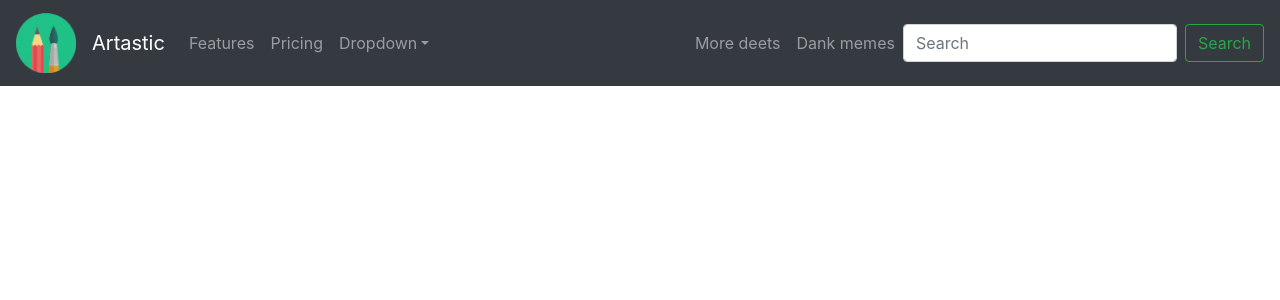
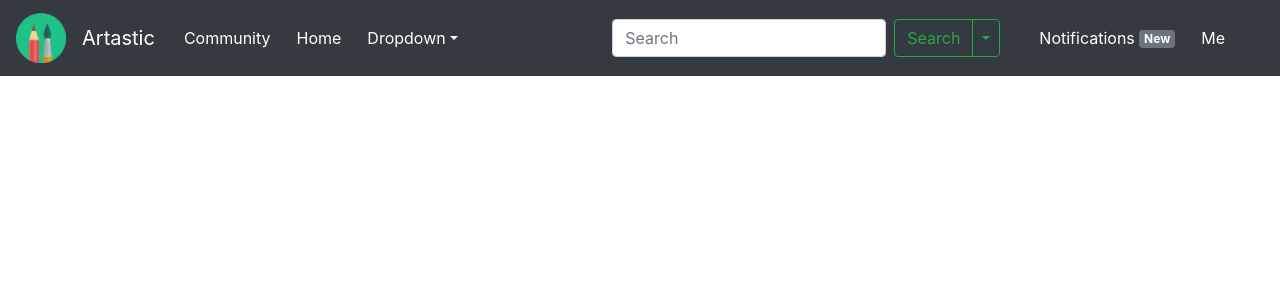
Before and after one commit to ziyiyizi/ArtasticFrontend, a React (Create React App) app: page / in a window 1280 px wide. Shown: the top 300 px of the page. Built offline with nearby package versions, Linux system fonts and the light colour scheme.

Commit message:
refined navbar'

```diff
--- a/src/BannerMod.js
+++ b/src/BannerMod.js
@@ -1,7 +1,7 @@
 import React, { Component } from 'react';
 import logo from './Artastic.png';
 //import './BannerMod.css';
-import {Navbar, Nav, NavDropdown, Button, Form, FormControl, ButtonToolbar} from 'react-bootstrap'
+import {Navbar, Nav, NavDropdown, Button, Form, FormControl, ButtonToolbar, DropdownButton, Dropdown, SplitButton, Badge} from 'react-bootstrap'
 import './bootstrap.min.css';
 
 class BannerMod extends Component {
@@ -13,8 +13,8 @@ class BannerMod extends Component {
         <img
           alt="no img"
           src={logo}
-          width="60"
-          height="60"
+          width="50"
+          height="50"
           className="d-inline-block align-top"
         />
               </Navbar.Brand>
@@ -23,28 +23,44 @@ class BannerMod extends Component {
   <Navbar.Toggle aria-controls="responsive-navbar-nav" />
   <Navbar.Collapse id="responsive-navbar-nav">
     <Nav className="mr-auto">
-      <Nav.Link href="#features">Features</Nav.Link>
-      <Nav.Link href="#pricing">Pricing</Nav.Link>
-      <NavDropdown title="Dropdown" id="collasible-nav-dropdown">
+      <Button href="#community" variant="dark">Community</Button>
+      <Button href="#home" variant="dark">Home</Button>
+      <DropdownButton title="Dropdown" id="collasible-nav-dropdown" variant="dark">
         <NavDropdown.Item href="#action/3.1">Action</NavDropdown.Item>
         <NavDropdown.Item href="#action/3.2">Another action</NavDropdown.Item>
         <NavDropdown.Item href="#action/3.3">Something</NavDropdown.Item>
         <NavDropdown.Divider />
         <NavDropdown.Item href="#action/3.4">Separated link</NavDropdown.Item>
-      </NavDropdown>
+      </DropdownButton>
 
     </Nav>
 
   </Navbar.Collapse>
   <Nav >
-      <Nav.Link href="#deets">More deets</Nav.Link>
-      <Nav.Link eventKey={2} href="#memes">
-        Dank memes
-      </Nav.Link>
-      <Form inline>
+          <Form inline>
       <FormControl type="text" placeholder="Search" className="mr-sm-2" />
-      <Button variant="outline-success">Search</Button>
+      <SplitButton
+        title="Search"
+        variant="outline-success"
+      >
+        <Dropdown.Item eventKey="1">Search as title</Dropdown.Item>
+        <Dropdown.Item eventKey="2">Search as member</Dropdown.Item>
+        <Dropdown.Item eventKey="3">Search as reference</Dropdown.Item>
+        <Dropdown.Divider />
+        <Dropdown.Item eventKey="4">Something more</Dropdown.Item>
+      </SplitButton>
+      <Button eventKey={2} href="#memes" variant="dark" disabled="true">
+
+        </Button>
     </Form>
+      <Button href="#deets"variant="dark">Notifications <Badge variant="secondary">New</Badge></Button>
+      <Button eventKey={2} href="#memes" variant="dark">
+        Me
+      </Button>
+      <Button eventKey={2} href="#memes" variant="dark" disabled="true">
+
+      </Button>
+
     </Nav>
 </Navbar>
 
```
